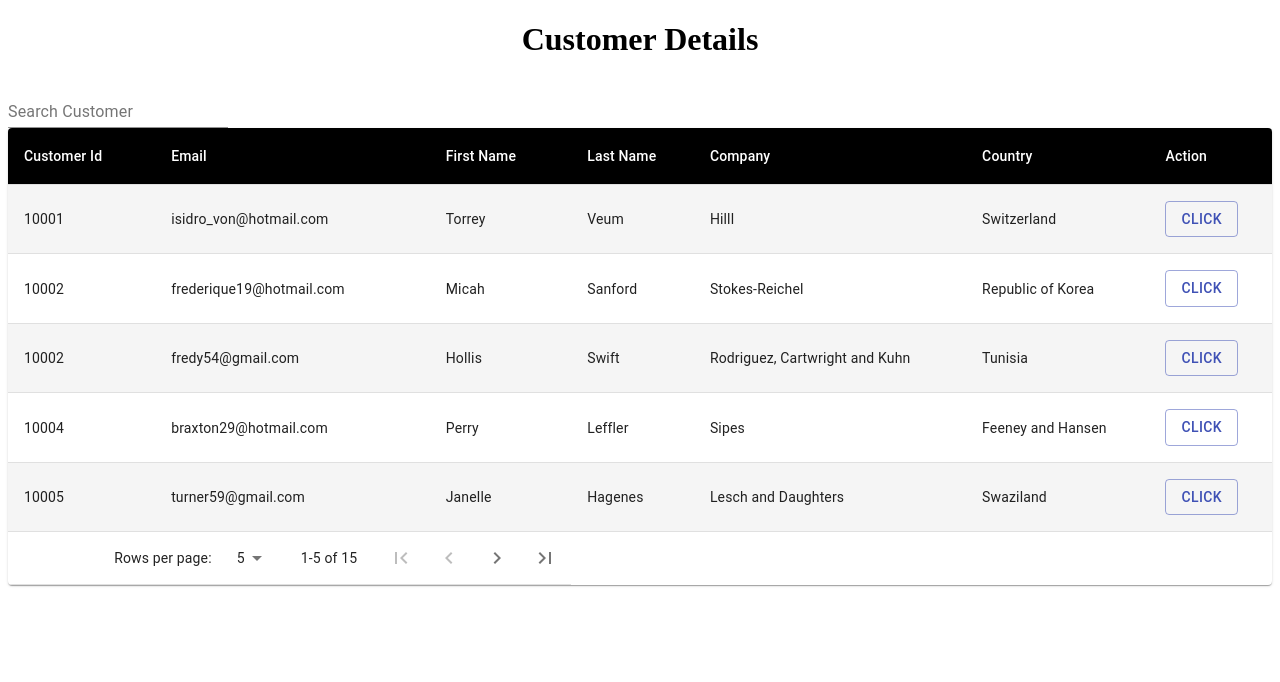
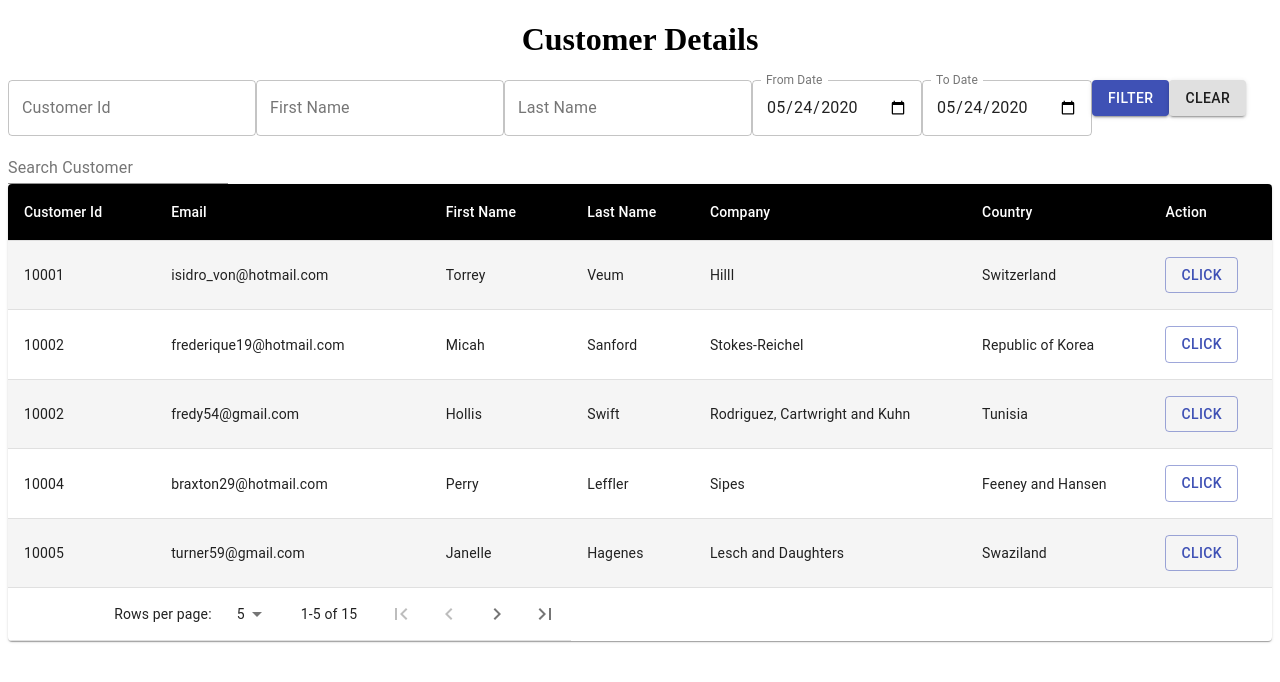
Before and after one commit to vigneshrengas/React-Learning, a React (Create React App) app: page / in a window 1280 px wide. Shown: the top 682 px of the page. Built offline with nearby package versions, Linux system fonts and the light colour scheme.

Commit message:
adding text field for filters

```diff
--- a/src/CustomerData.js
+++ b/src/CustomerData.js
@@ -22,6 +22,7 @@ import FormControl from '@material-ui/core/FormControl';
 import InputLabel from '@material-ui/core/InputLabel';
 import Popover from '@material-ui/core/Popover';
 import Typography from '@material-ui/core/Typography';
+import TextField from '@material-ui/core/TextField';
 
 const StyledTableCell = withStyles((theme) => ({
   head: {
@@ -211,6 +212,40 @@ export default function CustomPaginationActionsTable() {
   return (
     <>
     <h1 style={{textAlign: 'center'}}>Customer Details</h1>
+
+    <form className={classes.root} noValidate autoComplete="off">
+  <TextField id="standard-basic" label="Customer Id" variant="outlined"/>
+  <TextField id="filled-basic" label="First Name" variant="outlined"/>
+  <TextField id="outlined-basic" label="Last Name" variant="outlined" />
+  <TextField
+        id="fromdate"
+        label="From Date"
+        type="date"
+        defaultValue="2020-05-24"
+        className={classes.textField}
+        variant="outlined"
+        InputLabelProps={{
+          shrink: true,
+        }}
+      />
+      <TextField
+        id="todate"
+        label="To Date"
+        type="date"
+        defaultValue="2020-05-24"
+        className={classes.textField}
+        variant="outlined"
+        InputLabelProps={{
+          shrink: true,
+        }}
+      />
+  <Button variant="contained" color="primary">
+        Filter
+      </Button>
+      <Button variant="contained" >
+        Clear
+      </Button>
+</form>
       <form>
         <FormControl>
           <InputLabel>Search Customer</InputLabel>
```
